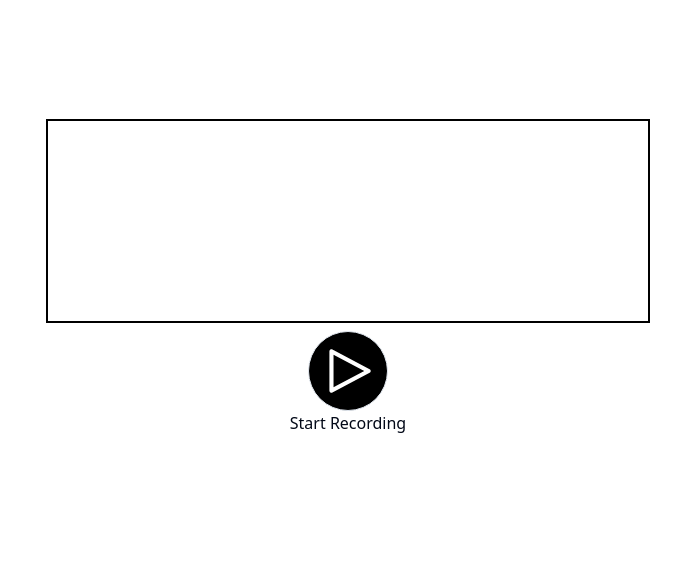
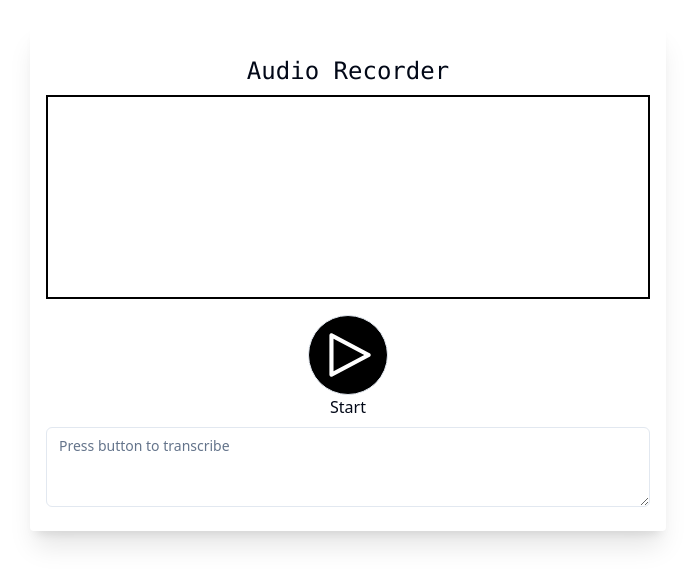
Before and after one commit to eepson123tw/VoiceReactify, a React (Vite) app in the folder FE/: page / in a window 1280 px wide. Shown: the part 123-708 px from the top of the page, without its empty margins (292-987 px from the left). Built offline with nearby package versions, Linux system fonts and the light colour scheme.

Commit message:
feat(ui&be):add frontend transcribe and api

```diff
--- a/FE/src/components/audioWaveForm.tsx
+++ b/FE/src/components/audioWaveForm.tsx
@@ -1,17 +1,41 @@
-import { useRef, useEffect, useCallback } from "react";
+import { useRef, useEffect, useCallback, useState } from "react";
 import RecordButton from "@/components/recordButton";
 import useRecorder from "@/composables/useRecorder";
+import { Textarea } from "@/components/ui/textarea";
 
 const AudioWaveform = () => {
   const canvasRef = useRef<HTMLCanvasElement | null>(null);
   const drawAudioRef = useRef<number | null>(null);
+  const [text, setText] = useState("");
+
+  const transcribeApi = useCallback(async (formData: FormData) => {
+    fetch("http://localhost:8000/transcribe", {
+      method: "POST",
+      body: formData,
+    })
+      .then((response) => response.json())
+      .then((data) => {
+        if (data.transcription) {
+          setText("");
+          setText(data.transcription);
+        } else {
+          console.error("Transcription failed or returned unexpected format.");
+        }
+      })
+      .catch((error) => {
+        console.error("Error during transcription request:", error);
+      });
+  }, []);
+
   const {
     startRecording,
     stopRecording,
     isRecording,
     dataArrayRef,
     analyserRef,
-  } = useRecorder();
+  } = useRecorder({
+    transcribeApi,
+  });
 
   const drawWaveform = useCallback(() => {
     if (!analyserRef.current || !canvasRef.current || !dataArrayRef.current)
@@ -83,19 +107,27 @@ const AudioWaveform = () => {
   }, [isRecording, drawWaveform]);
 
   return (
+    <div className="shadow-xl  px-4 py-6 rounded">
       <div>
+        <h2 className=" font-mono text-2xl my-2">Audio Recorder</h2>
         <canvas
           ref={canvasRef}
           width="600"
           height="200"
-        className=" border-black border-2 mb-2"
+          className=" border-black border-2 mb-4"
         ></canvas>
         <RecordButton
           record={isRecording ? stopRecording : startRecording}
           isRecording={isRecording}
         >
-        {isRecording ? "Stop Recording" : "Start Recording"}
+          {isRecording ? "Stop" : "Start"}
         </RecordButton>
+      </div>
+      <Textarea
+        className="mt-2"
+        placeholder="Press button to transcribe"
+        defaultValue={text}
+      ></Textarea>
     </div>
   );
 };
--- a/FE/src/components/recordButton.tsx
+++ b/FE/src/components/recordButton.tsx
@@ -14,21 +14,23 @@ export default function RecordButton({
   isRecording: boolean;
 }) {
   const computedClass = isRecording ? "bg-red-500" : "bg-black";
+  const hoverClass = isRecording ? "hover:bg-red-600" : "hover:bg-white";
   return (
     <div className="flex flex-col items-center">
       <Button
         variant="outline"
         size="icon"
         className={cn(
-          "group hover:bg-white p-2 w-20 h-20 rounded-full",
-          computedClass
+          computedClass,
+          hoverClass,
+          "group p-2 w-20 h-20 rounded-full"
         )}
         onClick={record}
       >
         {!isRecording ? (
           <PlayIcon className="h-20 w-20  text-white group-hover:text-black"></PlayIcon>
         ) : (
-          <RadiobuttonIcon className="h-20 w-20  text-white group-hover:text-black"></RadiobuttonIcon>
+          <RadiobuttonIcon className="h-20 w-20  text-black group-hover:text-white"></RadiobuttonIcon>
         )}
       </Button>
       {children}
--- /dev/null
+++ b/FE/src/components/ui/textarea.tsx
@@ -0,0 +1,24 @@
+import * as React from "react"
+
+import { cn } from "@/lib/utils"
+
+export interface TextareaProps
+  extends React.TextareaHTMLAttributes<HTMLTextAreaElement> {}
+
+const Textarea = React.forwardRef<HTMLTextAreaElement, TextareaProps>(
+  ({ className, ...props }, ref) => {
+    return (
+      <textarea
+        className={cn(
+          "flex min-h-[80px] w-full rounded-md border border-input bg-background px-3 py-2 text-sm ring-offset-background placeholder:text-muted-foreground focus-visible:outline-none focus-visible:ring-2 focus-visible:ring-ring focus-visible:ring-offset-2 disabled:cursor-not-allowed disabled:opacity-50",
+          className
+        )}
+        ref={ref}
+        {...props}
+      />
+    )
+  }
+)
+Textarea.displayName = "Textarea"
+
+export { Textarea }
--- a/FE/src/composables/useRecorder.ts
+++ b/FE/src/composables/useRecorder.ts
@@ -1,6 +1,10 @@
 import { useState, useRef, useCallback, useEffect } from "react";
 
-const useRecorder = () => {
+interface UseRecorderProps {
+  transcribeApi: (file: FormData) => Promise<void>;
+}
+
+const useRecorder = ({ transcribeApi }: UseRecorderProps) => {
   const audioContextRef = useRef<AudioContext | null>(null); // AudioContext 物件的引用，用來處理音訊信號。
   const analyserRef = useRef<AnalyserNode | null>(null); // AnalyserNode 的引用，用於分析音訊信號，視覺化或獲取頻譜數據。
   const audioChunksRef = useRef<Blob[]>([]); // 儲存錄音數據的引用 Blob 物件。
@@ -49,18 +53,17 @@ const useRecorder = () => {
       mediaRecorderRef.current.stop();
       mediaRecorderRef.current.onstop = () => {
         const blob = new Blob(audioChunksRef.current, { type: "audio/wav" });
-        const url = URL.createObjectURL(blob);
-        const a = document.createElement("a");
-        a.style.display = "none";
-        a.href = url;
-        a.download = "recording.wav";
-        document.body.appendChild(a);
-        a.click();
-        window.URL.revokeObjectURL(url);
-        audioChunksRef.current = []; // Clear audio chunks
+        // 清空音頻片段數據
+        audioChunksRef.current = [];
+
+        // 創建FormData並附加音頻文件
+        const formData = new FormData();
+        formData.append("file", blob, "recording.wav");
+
+        transcribeApi(formData);
       };
     }
-  }, []);
+  }, [transcribeApi]);
 
   useEffect(() => {
     return () => {
```
Also changed, not shown: 1 other file (tests, documents, lock files or other folders). Lines whose indentation alone changed are shown as unchanged.
